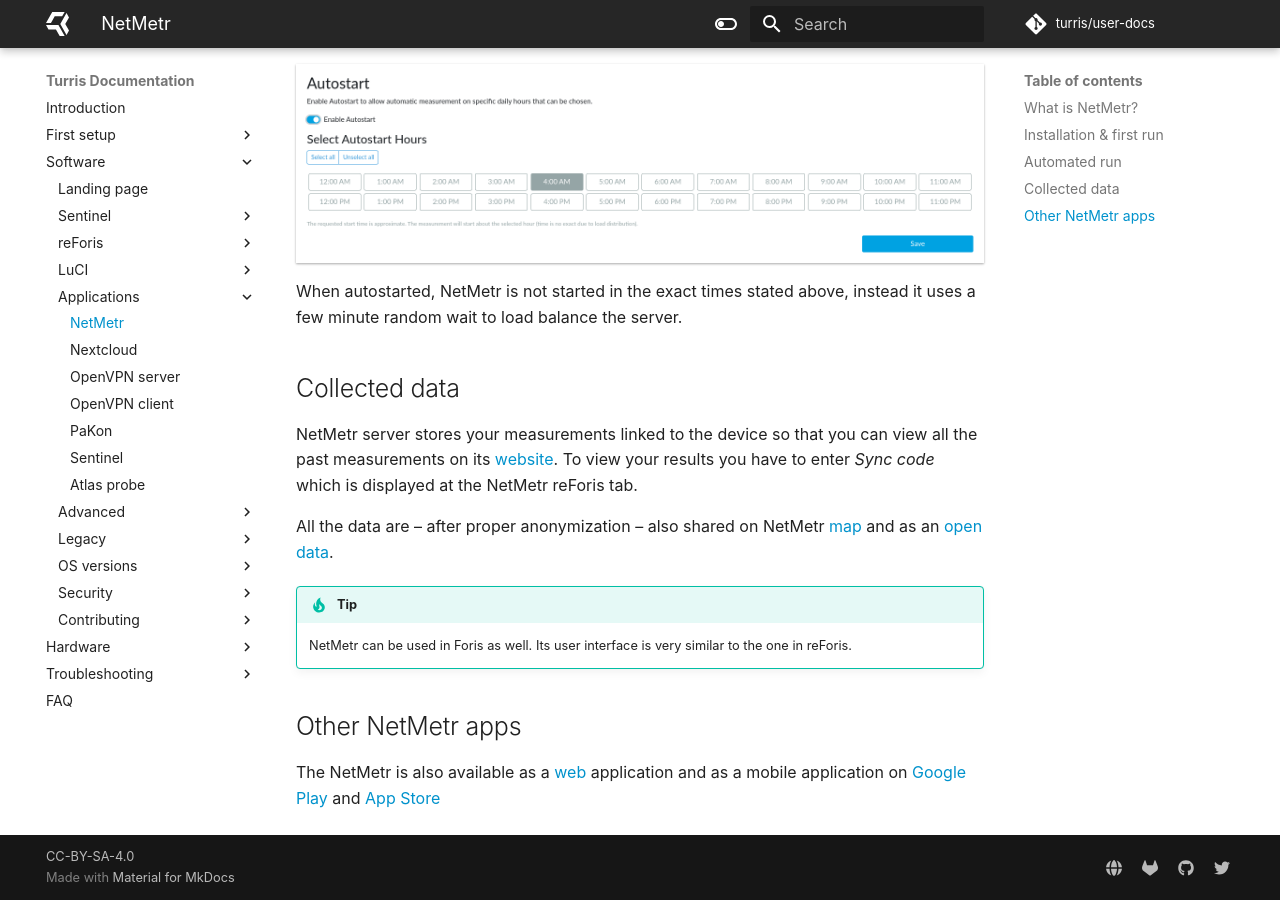
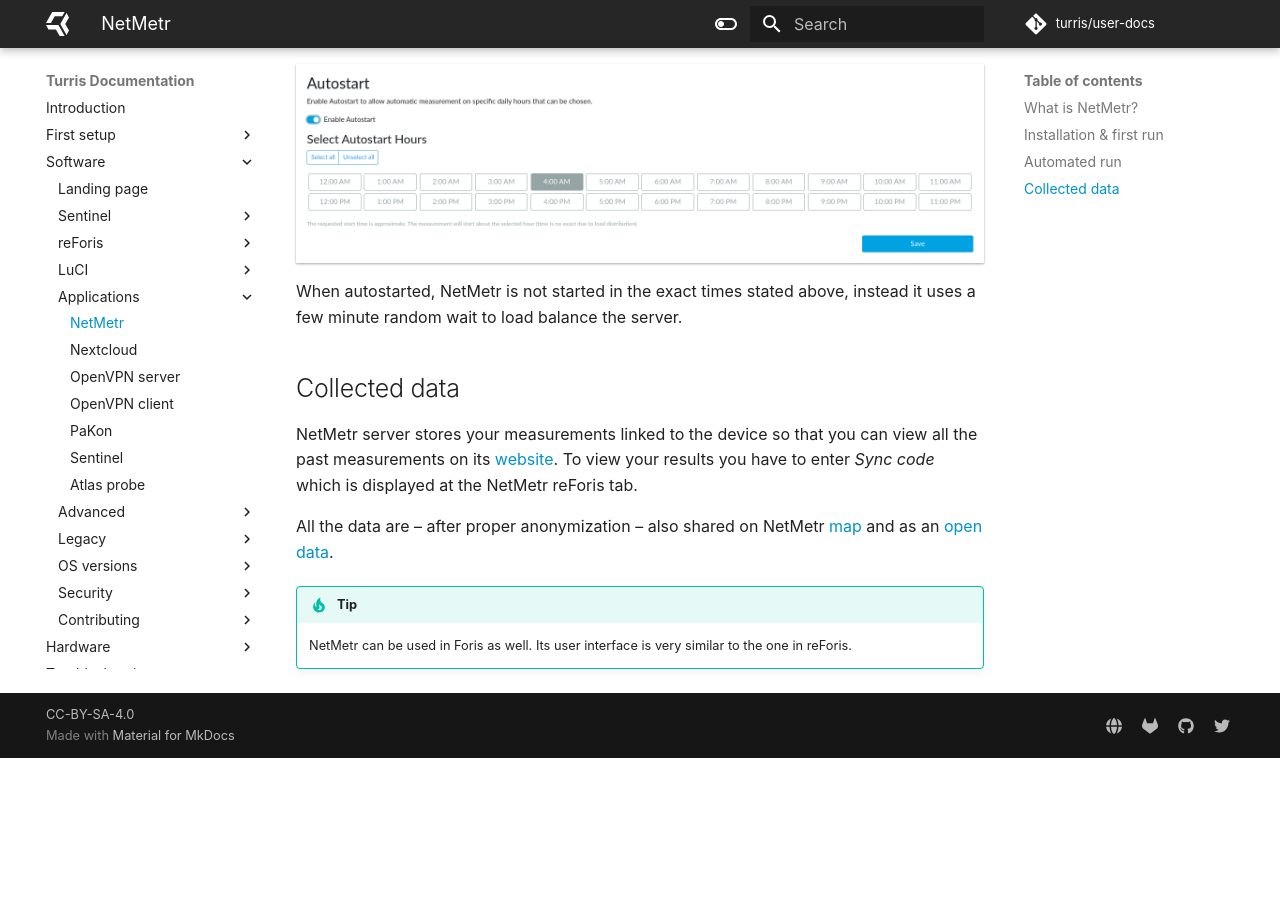
Before and after one commit to turris-cz/user-docs, an MkDocs documentation site: the page built from docs/basics/apps/netmetr.md, in a window 1280 px wide and 900 px high, scrolled down 1097 px. Built offline with MkDocs 1.6.1 and Material for MkDocs 9.7.7, drawn with Linux system fonts in a browser that asks for light colours; after the commit the page ends 1855 px from its top, so only the background shows below that.

Commit message:
apps/netmetr: Remove section about other NetMetr apps

```diff
--- a/docs/basics/apps/netmetr.md
+++ b/docs/basics/apps/netmetr.md
@@ -54,10 +54,3 @@
 !!! tip
     NetMetr can be used in Foris as well. Its user interface is very similar
     to the one in reForis.
-
-## Other NetMetr apps
-
-The NetMetr is also available as a [web](https://www.netmetr.cz/en/test.html)
-application and as a mobile application on
-[Google Play](https://play.google.com/store/apps/details?id=cz.nic.netmetr)
-and [App Store](https://apps.apple.com/cz/app/netmetr/id946478662)
```
